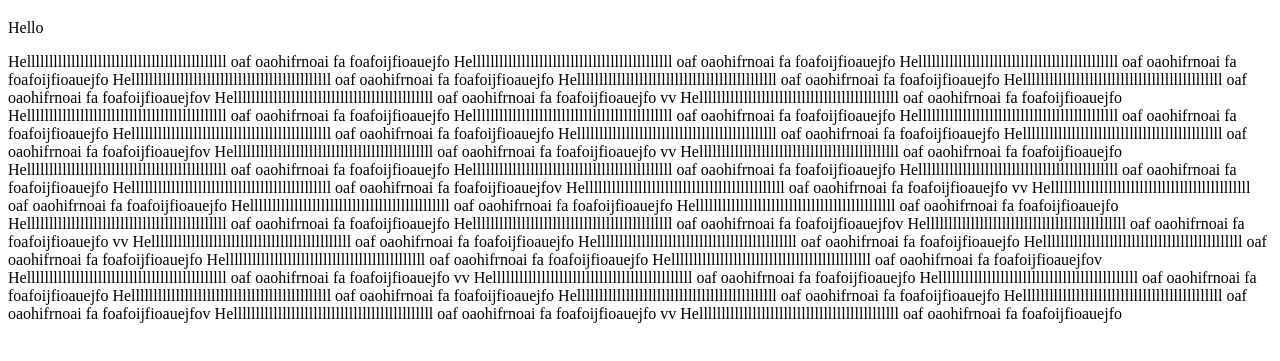
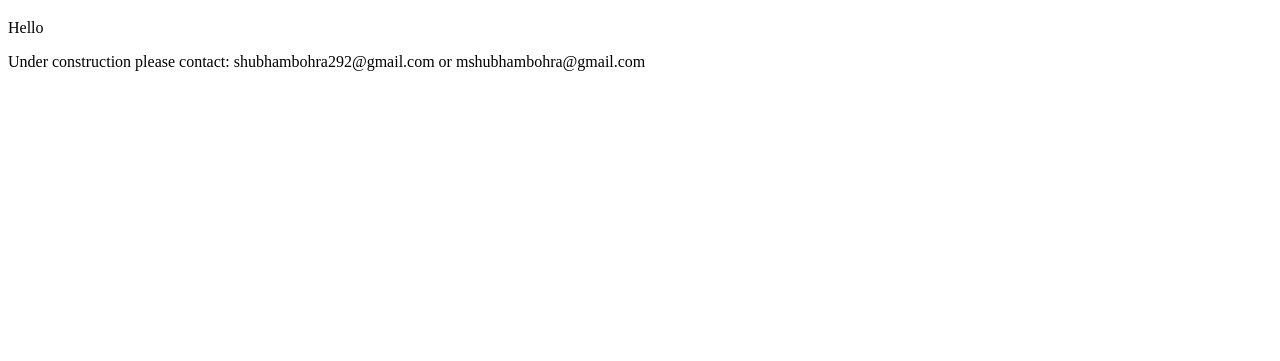
Before and after one commit to SSB2000/website, a plain HTML site: page index.html in a window 1280 px wide. Shown: the part 61-422 px from the top of the page. Drawn offline with Linux system fonts and the light colour scheme.

Commit message:
Update index.html

```diff
--- a/index.html
+++ b/index.html
@@ -6,50 +6,6 @@
 <body>
 <h1> Hello, I am shubham singh bohra </h1>
   <p> Hello </p>
-  <p> Helllllllllllllllllllllllllllllllllllllllllllll oaf oaohifrnoai fa foafoijfioauejfo
-    Helllllllllllllllllllllllllllllllllllllllllllll oaf oaohifrnoai fa foafoijfioauejfo
-    Helllllllllllllllllllllllllllllllllllllllllllll oaf oaohifrnoai fa foafoijfioauejfo
-    Helllllllllllllllllllllllllllllllllllllllllllll oaf oaohifrnoai fa foafoijfioauejfo
-    Helllllllllllllllllllllllllllllllllllllllllllll oaf oaohifrnoai fa foafoijfioauejfo
-    Helllllllllllllllllllllllllllllllllllllllllllll oaf oaohifrnoai fa foafoijfioauejfov
-    Helllllllllllllllllllllllllllllllllllllllllllll oaf oaohifrnoai fa foafoijfioauejfo
-    vv
-    Helllllllllllllllllllllllllllllllllllllllllllll oaf oaohifrnoai fa foafoijfioauejfo
-     Helllllllllllllllllllllllllllllllllllllllllllll oaf oaohifrnoai fa foafoijfioauejfo
-    Helllllllllllllllllllllllllllllllllllllllllllll oaf oaohifrnoai fa foafoijfioauejfo
-    Helllllllllllllllllllllllllllllllllllllllllllll oaf oaohifrnoai fa foafoijfioauejfo
-    Helllllllllllllllllllllllllllllllllllllllllllll oaf oaohifrnoai fa foafoijfioauejfo
-    Helllllllllllllllllllllllllllllllllllllllllllll oaf oaohifrnoai fa foafoijfioauejfo
-    Helllllllllllllllllllllllllllllllllllllllllllll oaf oaohifrnoai fa foafoijfioauejfov
-    Helllllllllllllllllllllllllllllllllllllllllllll oaf oaohifrnoai fa foafoijfioauejfo
-    vv
-    Helllllllllllllllllllllllllllllllllllllllllllll oaf oaohifrnoai fa foafoijfioauejfo
-    Helllllllllllllllllllllllllllllllllllllllllllll oaf oaohifrnoai fa foafoijfioauejfo
-    Helllllllllllllllllllllllllllllllllllllllllllll oaf oaohifrnoai fa foafoijfioauejfo
-    Helllllllllllllllllllllllllllllllllllllllllllll oaf oaohifrnoai fa foafoijfioauejfo
-    Helllllllllllllllllllllllllllllllllllllllllllll oaf oaohifrnoai fa foafoijfioauejfov
-    Helllllllllllllllllllllllllllllllllllllllllllll oaf oaohifrnoai fa foafoijfioauejfo
-    vv
-    Helllllllllllllllllllllllllllllllllllllllllllll oaf oaohifrnoai fa foafoijfioauejfo
-    Helllllllllllllllllllllllllllllllllllllllllllll oaf oaohifrnoai fa foafoijfioauejfo
-    Helllllllllllllllllllllllllllllllllllllllllllll oaf oaohifrnoai fa foafoijfioauejfo
-    Helllllllllllllllllllllllllllllllllllllllllllll oaf oaohifrnoai fa foafoijfioauejfo
-    Helllllllllllllllllllllllllllllllllllllllllllll oaf oaohifrnoai fa foafoijfioauejfov
-    Helllllllllllllllllllllllllllllllllllllllllllll oaf oaohifrnoai fa foafoijfioauejfo
-    vv
-    Helllllllllllllllllllllllllllllllllllllllllllll oaf oaohifrnoai fa foafoijfioauejfo
-    Helllllllllllllllllllllllllllllllllllllllllllll oaf oaohifrnoai fa foafoijfioauejfo
-    Helllllllllllllllllllllllllllllllllllllllllllll oaf oaohifrnoai fa foafoijfioauejfo
-    Helllllllllllllllllllllllllllllllllllllllllllll oaf oaohifrnoai fa foafoijfioauejfo
-    Helllllllllllllllllllllllllllllllllllllllllllll oaf oaohifrnoai fa foafoijfioauejfov
-    Helllllllllllllllllllllllllllllllllllllllllllll oaf oaohifrnoai fa foafoijfioauejfo
-    vv
-    Helllllllllllllllllllllllllllllllllllllllllllll oaf oaohifrnoai fa foafoijfioauejfo
-    Helllllllllllllllllllllllllllllllllllllllllllll oaf oaohifrnoai fa foafoijfioauejfo
-    Helllllllllllllllllllllllllllllllllllllllllllll oaf oaohifrnoai fa foafoijfioauejfo
-    Helllllllllllllllllllllllllllllllllllllllllllll oaf oaohifrnoai fa foafoijfioauejfo
-    Helllllllllllllllllllllllllllllllllllllllllllll oaf oaohifrnoai fa foafoijfioauejfov
-    Helllllllllllllllllllllllllllllllllllllllllllll oaf oaohifrnoai fa foafoijfioauejfo
-    vv
-    Helllllllllllllllllllllllllllllllllllllllllllll oaf oaohifrnoai fa foafoijfioauejfo<p>
+  <p> Under construction
+  please contact: shubhambohra292@gmail.com or mshubhambohra@gmail.com<p>
 </body>
```
